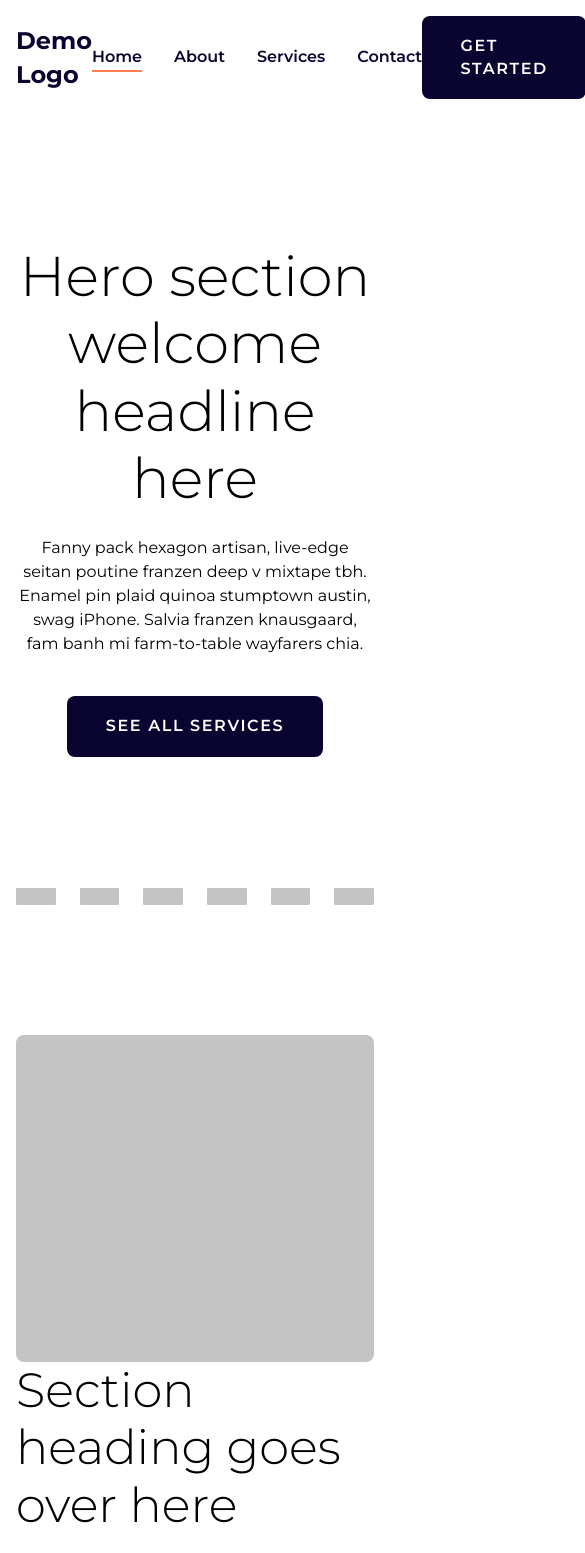
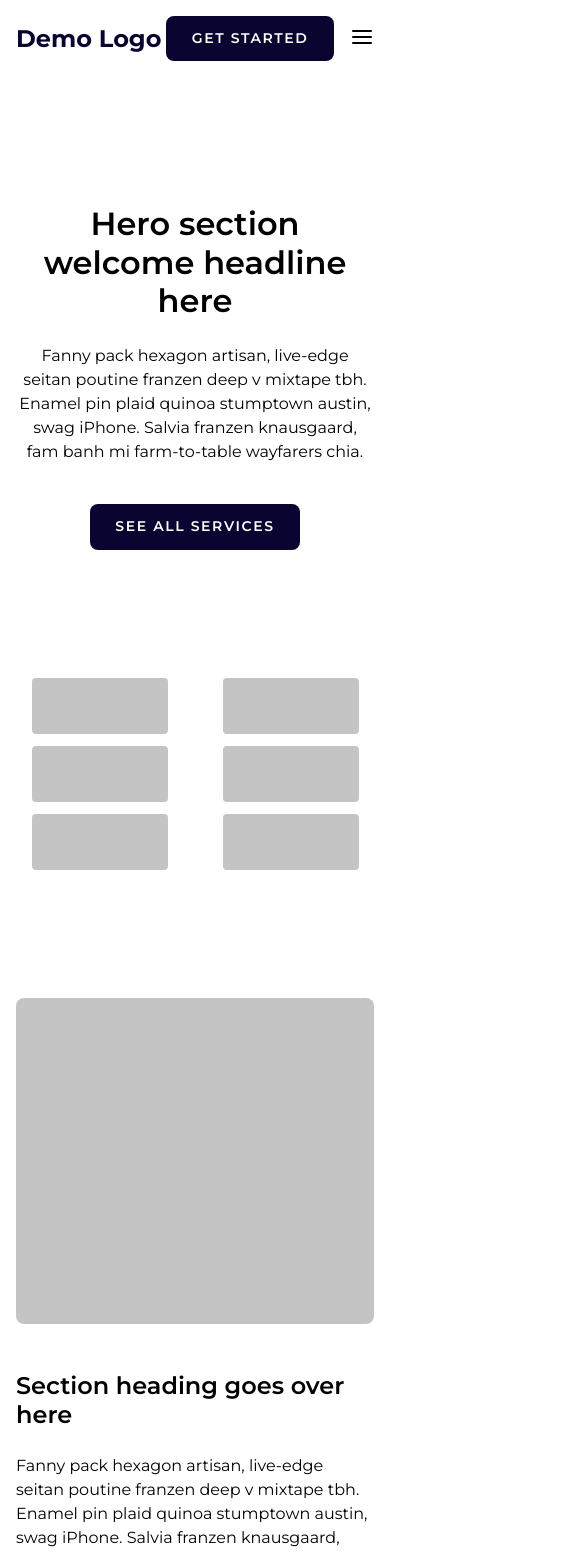
Before and after one commit to himangshum17/react-basic-website, a React (Create React App) app: page / in a window 390 px wide. Shown: the top 1553 px of the page, 585 px wide, since content can reach past the window. Built offline with nearby package versions, Linux system fonts and the light colour scheme.

Commit message:
made responsive

```diff
--- a/src/App.css
+++ b/src/App.css
@@ -7,7 +7,7 @@ a{text-decoration: none;}
 ul{padding: 0;list-style-type: none;margin: 0;}
 img{vertical-align: middle;max-width: 100%;}
 .btn{display: inline-block;padding: 1.2rem 2.4rem;background-color: #090530;color: #ffffff;text-transform: uppercase;letter-spacing: 1.6px;
-font-weight: 600;border-radius: 8px;transition : all .4s ease-in-out;border: none;}
+font-weight: 600;border-radius: 8px;transition : all .4s ease-in-out;border: none;font-size: 16px;}
 .btn:hover{transform: translateY(-8px);background-color: coral;}
 button{cursor: pointer;}
 button:focus{outline: none;}
@@ -20,7 +20,7 @@ button:focus{outline: none;}
 .container{padding: 0 16px;width: 100%;}
 /* container */
 /* column */
-@media(min-width:1200px){
+@media(min-width:992px){
   .column.half{flex: 0 0 50%;}
   .column.three{flex: 0 0 25%;}
   .column.four{flex: 0 0 33.3%;}
@@ -31,13 +31,14 @@ button:focus{outline: none;}
 /* column */
 /* header */
 header{padding: 16px 0;}
-header nav{display: flex;justify-content: space-between;align-items: center;}
+header nav{display: flex;justify-content: space-between;align-items: center;flex-wrap: wrap;position: relative;}
 header nav .nav-logo{font-weight: 700;font-size: 24px;color: #090530;}
 header nav .links ul{display: flex;margin: 0 -16px;}
 header nav .links ul li{padding: 0 16px;}
 header nav .links ul li a{font-weight: 600;font-size: 16px;color: #090530;border-bottom: 2px solid transparent;transition : all .4s ease-in-out;padding-bottom: 4px;}
 header nav .links ul li a:hover{color: coral;}
 header nav .links ul li a.active{border-color: coral;}
+header nav .hamburger{padding: 0;border: none;background: transparent;margin-left: 16px;display: none;order: 3;}
 /* header */
 /* section 1 */
 .section1{padding:128px 0;text-align: center;}
@@ -47,7 +48,7 @@ header nav .links ul li a.active{border-color: coral;}
 .section1 .content .btn{margin: 40px 0 0;}
 /* section 1 */
 /* section 2 */
-.section2 ul{display: flex;margin: 0 -12px;justify-content: center;}
+.section2 ul{display: flex;margin: 0 -12px;justify-content: center;flex-wrap: wrap;}
 .section2 ul li{padding: 0 12px;}
 /* section 2 */
 /* img-content-horizontal */
@@ -124,3 +125,38 @@ footer .footer-inner .footer-text{margin: 0;}
 .section5 .section5-inner .form-group input{border: none;background-color: #c4c4c4;border-radius: 8px;height: 56px;padding: 6px 12px;}
 .section5 .section5-inner .form-group textarea{border: none;background-color: #c4c4c4;border-radius: 8px;padding: 6px 12px;resize: none;}
 /* section5 */
+/* responsive */
+@media (max-width:991px){
+  .column + .column{margin-top: 24px;}
+  .btn{font-size: 14px;padding: .8rem 1.6rem;}
+  header nav .logo{flex: 1;}
+  header nav .links{display: none;width: 100%;order: 4;position: absolute;top: calc(100% + 8px);padding: 16px;background-color: #090530;border-radius: 8px;}
+  header nav .links.show{display: block;}
+  header nav .links ul{flex-direction: column;}
+  header nav .links ul li{padding: 8px 16px;}
+  header nav .links ul li a{color: #ffffff;}
+  header nav .hamburger{display: block;}
+  .section1 .content h1{font-size: 40px;font-weight:600;}
+  .img-content-horizontal .content-area h2{font-size: 32px;margin-top: 24px;font-weight:600;}
+  .section3 h2{font-size: 32px;font-weight:600;}
+  .section4 h2{font-size: 32px;font-weight:600;}
+  .img-content-vertical .content-area h3{font-size: 32px;font-weight:600;}
+  .section2 ul{margin: -12px -12px 0;}
+  .section2 ul li{flex: 0 0 33.3%;margin: 12px 0 0;text-align: center;}
+  footer .footer-inner{flex-direction: column;align-items: flex-start;}
+  footer .footer-inner .links{margin: 24px 0;}
+}
+@media (max-width:767px){
+  .section1 .content h1{font-size: 32px;}
+  .img-content-horizontal .content-area h2{font-size: 24px;}
+  .section3 h2{font-size: 24px;}
+  .section4 h2{font-size: 24px;}
+  .img-content-vertical .content-area h3{font-size: 24px;}
+  .section2 ul li{flex: 0 0 50%;}
+}
+@media (max-width:575px){
+  footer .footer-inner .links ul{margin: 0 -8px;}
+  footer .footer-inner .links ul li{padding: 0 8px;}
+  footer .footer-inner .links ul li a{font-size: 14px;}
+}
+/* responsive */
--- a/src/Components/Navbar.jsx
+++ b/src/Components/Navbar.jsx
@@ -1,7 +1,10 @@
-import React from 'react';
+import React, {useState} from 'react';
 import { Link, NavLink } from 'react-router-dom';
 
 const Navbar = () => {
+
+    const [click, setClick] = useState(false)
+
     return (
         <header>
             <div className="container">
@@ -9,7 +12,25 @@ const Navbar = () => {
                     <div className="logo">
                         <Link to="/" className="nav-logo">Demo Logo</Link>
                     </div>
-                    <div className="links">
+                    <button className="hamburger" onClick={() => setClick(!click)}>
+                        <svg
+                            xmlns="http://www.w3.org/2000/svg"
+                            width="24"
+                            height="24"
+                            fill="none"
+                            stroke="currentColor"
+                            strokeLinecap="round"
+                            strokeLinejoin="round"
+                            strokeWidth="2"
+                            className="feather feather-menu"
+                            viewBox="0 0 24 24"
+                        >
+                            <path d="M3 12L21 12"></path>
+                            <path d="M3 6L21 6"></path>
+                            <path d="M3 18L21 18"></path>
+                        </svg>
+                    </button>
+                    <div className={click ? "links show" : "links"}>
                         <ul>
                             <li><NavLink exact to="/" className="nav-link">Home</NavLink></li>
                             <li><NavLink exact to="/about" className="nav-link">About</NavLink></li>
--- a/src/Home.jsx
+++ b/src/Home.jsx
@@ -1,5 +1,5 @@
 import React from 'react';
-import { NavLink } from 'react-router-dom';
+import { Link } from 'react-router-dom';
 import img from './assets/images/img1.svg';
 import ImageContentHorizontal from './Components/ImageContentHorizontal';
 import ImageContentVertical from './Components/ImageContentVertical';
@@ -14,7 +14,7 @@ const Home = () => {
                 <p>Fanny pack hexagon artisan, live-edge seitan poutine franzen deep v mixtape tbh.
                 Enamel pin plaid quinoa stumptown austin, swag iPhone. Salvia franzen knausgaard,
                 fam banh mi farm-to-table wayfarers chia.</p>
-                <NavLink exact to="/services" className="btn">See All Services</NavLink>
+                <Link to="/services" className="btn">See All Services</Link>
                 </div>
             </div>
         </section>
@@ -22,34 +22,34 @@ const Home = () => {
              <div className="container">
                  <ul>
                      <li>
-                        <NavLink to="">
+                        <Link to="/">
                             <img src={img} alt=""/>
-                        </NavLink>
+                        </Link>
                      </li>
                      <li>
-                        <NavLink to="">
+                        <Link to="/">
                             <img src={img} alt=""/>
-                        </NavLink>
+                        </Link>
                      </li>
                      <li>
-                        <NavLink to="">
+                        <Link to="/">
                             <img src={img} alt=""/>
-                        </NavLink>
+                        </Link>
                      </li>
                      <li>
-                        <NavLink to="">
+                        <Link to="/">
                             <img src={img} alt=""/>
-                        </NavLink>
+                        </Link>
                      </li>
                      <li>
-                        <NavLink to="">
+                        <Link to="/">
                             <img src={img} alt=""/>
-                        </NavLink>
+                        </Link>
                      </li>
                      <li>
-                        <NavLink to="">
+                        <Link to="/">
                             <img src={img} alt=""/>
-                        </NavLink>
+                        </Link>
                      </li>
                  </ul>
              </div>
```
